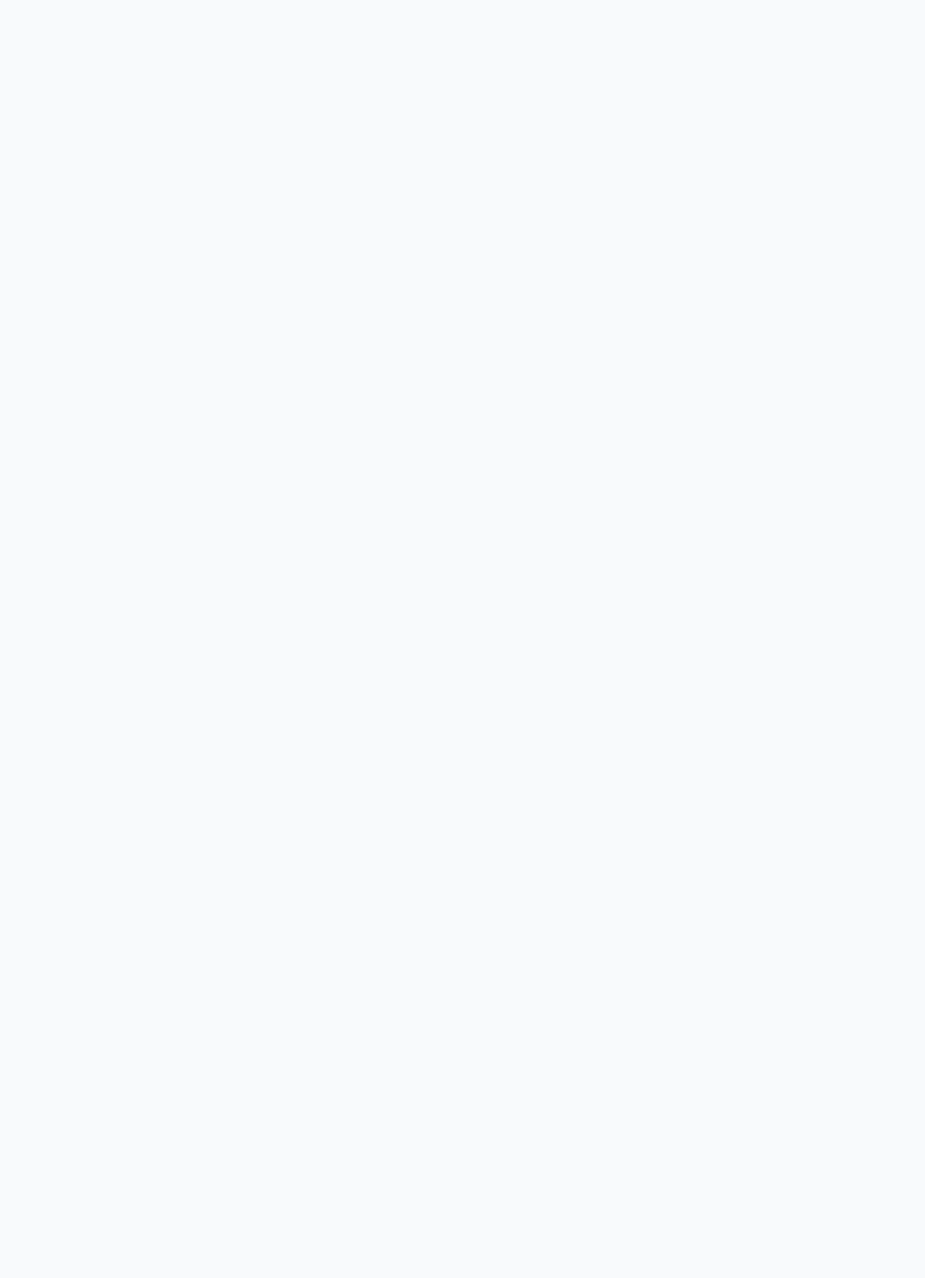
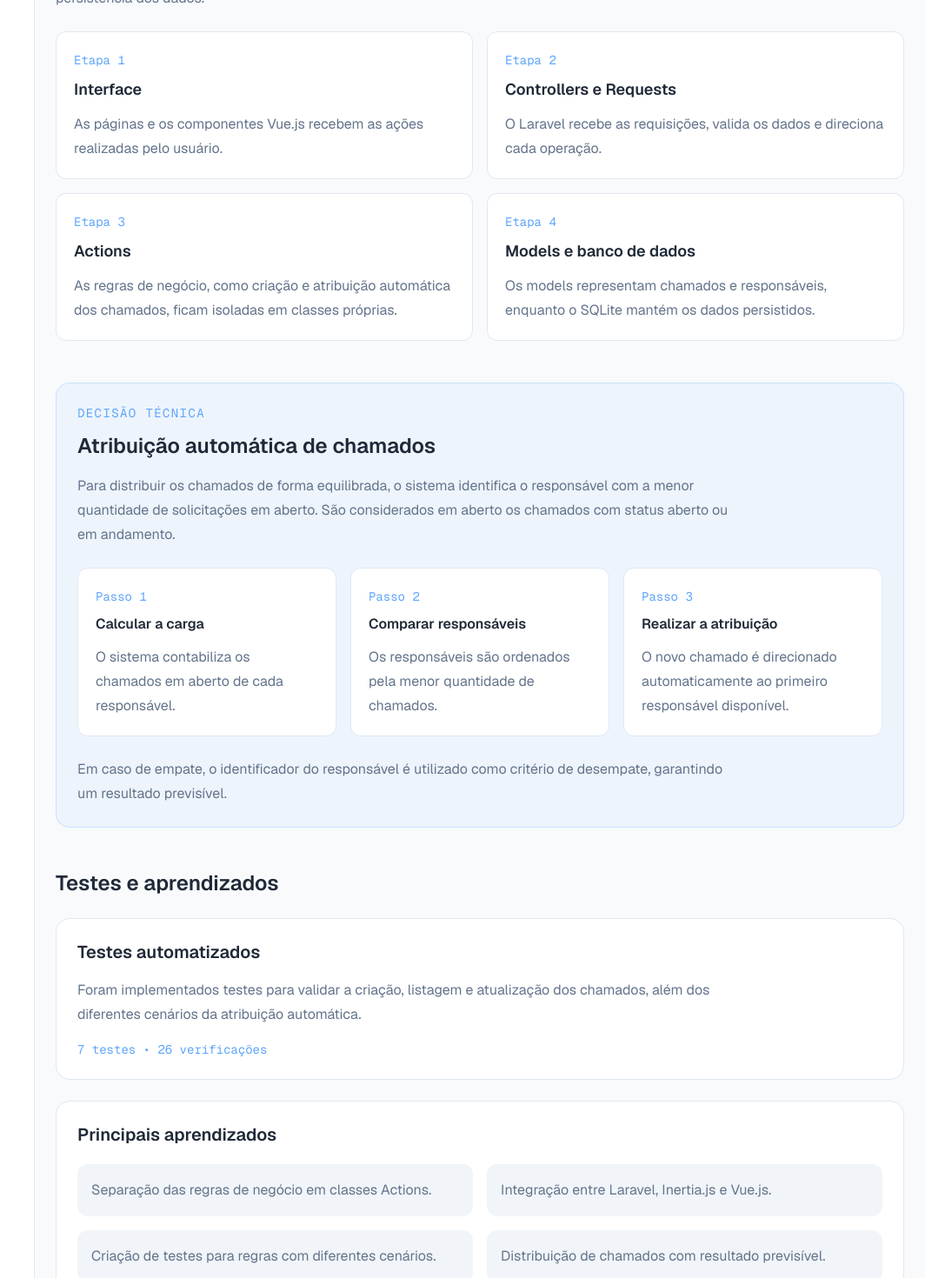
Before and after one commit to caahteixeiira/devstation, a Next.js app in the folder apps/web/: page /projetos/sistema-de-chamados in a window 1280 px wide. Shown: the part 1360-2830 px from the top of the page at 87% size, without its empty margins (216-1280 px from the left). Before the commit the page ends 1353 px from the top, so only its background shows below. Built offline with nearby package versions, Linux system fonts and the light colour scheme.

Commit message:
feat(web): complete project case study content

```diff
--- a/apps/web/src/app/projetos/sistema-de-chamados/page.tsx
+++ b/apps/web/src/app/projetos/sistema-de-chamados/page.tsx
@@ -93,6 +93,151 @@ export default function SistemaDeChamadosPage() {
           ))}
         </div>
       </section>
+      <section className="mt-12">
+        <h2 className="text-2xl font-semibold">Arquitetura da aplicação</h2>
+
+        <p className="mt-4 max-w-3xl leading-7 text-foreground-muted">
+          O projeto separa as responsabilidades entre interface, controle das
+          requisições, regras de negócio e persistência dos dados.
+        </p>
+
+        <ol className="mt-6 grid gap-4 sm:grid-cols-2">
+          {[
+            {
+              layer: "Interface",
+              description:
+                "As páginas e os componentes Vue.js recebem as ações realizadas pelo usuário.",
+            },
+            {
+              layer: "Controllers e Requests",
+              description:
+                "O Laravel recebe as requisições, valida os dados e direciona cada operação.",
+            },
+            {
+              layer: "Actions",
+              description:
+                "As regras de negócio, como criação e atribuição automática dos chamados, ficam isoladas em classes próprias.",
+            },
+            {
+              layer: "Models e banco de dados",
+              description:
+                "Os models representam chamados e responsáveis, enquanto o SQLite mantém os dados persistidos.",
+            },
+          ].map((item, index) => (
+            <li
+              key={item.layer}
+              className="rounded-xl border border-border bg-surface p-5"
+            >
+              <span className="font-mono text-sm text-primary-strong">
+                Etapa {index + 1}
+              </span>
+
+              <h3 className="mt-2 text-lg font-semibold">{item.layer}</h3>
+
+              <p className="mt-3 leading-7 text-foreground-muted">
+                {item.description}
+              </p>
+            </li>
+          ))}
+        </ol>
+      </section>
+      <section className="mt-12 rounded-2xl border border-primary/40 bg-primary/10 p-6">
+        <p className="font-mono text-sm uppercase tracking-widest text-primary-strong">
+          Decisão técnica
+        </p>
+
+        <h2 className="mt-3 text-2xl font-semibold">
+          Atribuição automática de chamados
+        </h2>
+
+        <p className="mt-4 max-w-3xl leading-7 text-foreground-muted">
+          Para distribuir os chamados de forma equilibrada, o sistema identifica
+          o responsável com a menor quantidade de solicitações em aberto. São
+          considerados em aberto os chamados com status aberto ou em andamento.
+        </p>
+
+        <div className="mt-6 grid gap-4 sm:grid-cols-3">
+          {[
+            {
+              step: "1",
+              title: "Calcular a carga",
+              description:
+                "O sistema contabiliza os chamados em aberto de cada responsável.",
+            },
+            {
+              step: "2",
+              title: "Comparar responsáveis",
+              description:
+                "Os responsáveis são ordenados pela menor quantidade de chamados.",
+            },
+            {
+              step: "3",
+              title: "Realizar a atribuição",
+              description:
+                "O novo chamado é direcionado automaticamente ao primeiro responsável disponível.",
+            },
+          ].map((decision) => (
+            <article
+              key={decision.step}
+              className="rounded-xl border border-border bg-surface p-5"
+            >
+              <span className="font-mono text-sm text-primary-strong">
+                Passo {decision.step}
+              </span>
+
+              <h3 className="mt-2 font-semibold">{decision.title}</h3>
+
+              <p className="mt-3 leading-7 text-foreground-muted">
+                {decision.description}
+              </p>
+            </article>
+          ))}
+        </div>
+
+        <p className="mt-6 max-w-3xl leading-7 text-foreground-muted">
+          Em caso de empate, o identificador do responsável é utilizado como
+          critério de desempate, garantindo um resultado previsível.
+        </p>
+      </section>
+      <section className="mt-12">
+        <h2 className="text-2xl font-semibold">Testes e aprendizados</h2>
+
+        <div className="mt-6 grid gap-6">
+          <article className="rounded-2xl border border-border bg-surface p-6">
+            <h3 className="text-xl font-semibold">Testes automatizados</h3>
+
+            <p className="mt-4 max-w-3xl leading-7 text-foreground-muted">
+              Foram implementados testes para validar a criação, listagem e
+              atualização dos chamados, além dos diferentes cenários da
+              atribuição automática.
+            </p>
+
+            <p className="mt-4 font-mono text-sm text-primary-strong">
+              7 testes • 26 verificações
+            </p>
+          </article>
+
+          <article className="rounded-2xl border border-border bg-surface p-6">
+            <h3 className="text-xl font-semibold">Principais aprendizados</h3>
+
+            <ul className="mt-5 grid gap-4 sm:grid-cols-2">
+              {[
+                "Separação das regras de negócio em classes Actions.",
+                "Integração entre Laravel, Inertia.js e Vue.js.",
+                "Criação de testes para regras com diferentes cenários.",
+                "Distribuição de chamados com resultado previsível.",
+              ].map((learning) => (
+                <li
+                  key={learning}
+                  className="rounded-xl bg-surface-muted p-4 leading-7 text-foreground-muted"
+                >
+                  {learning}
+                </li>
+              ))}
+            </ul>
+          </article>
+        </div>
+      </section>
     </PageIntro>
   );
 }
```
